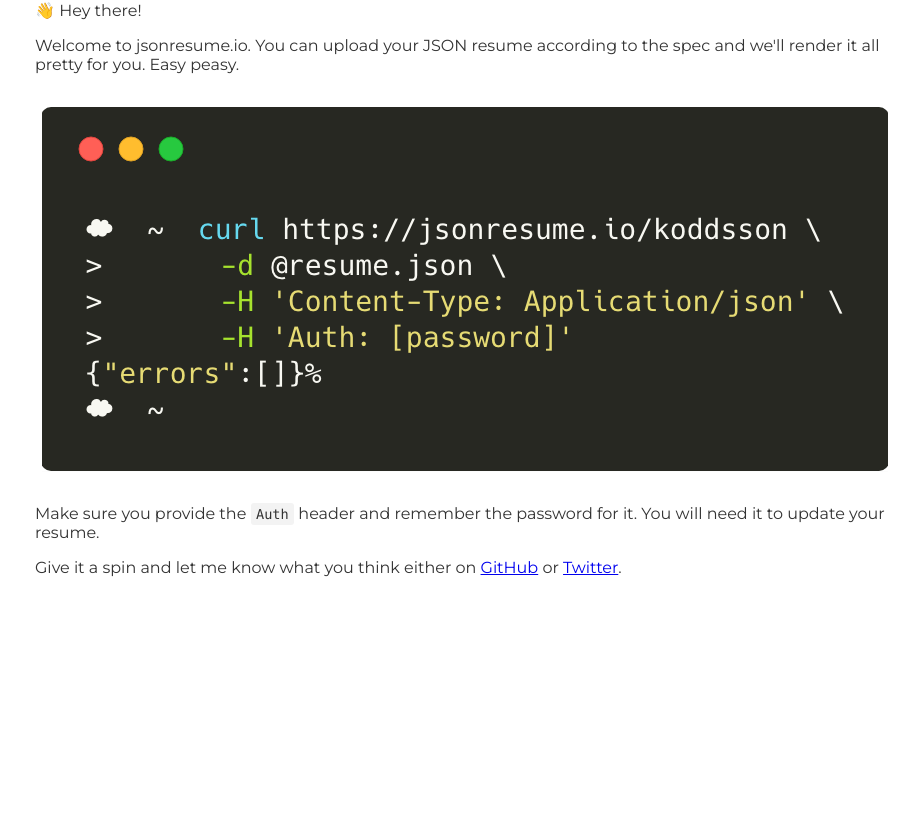
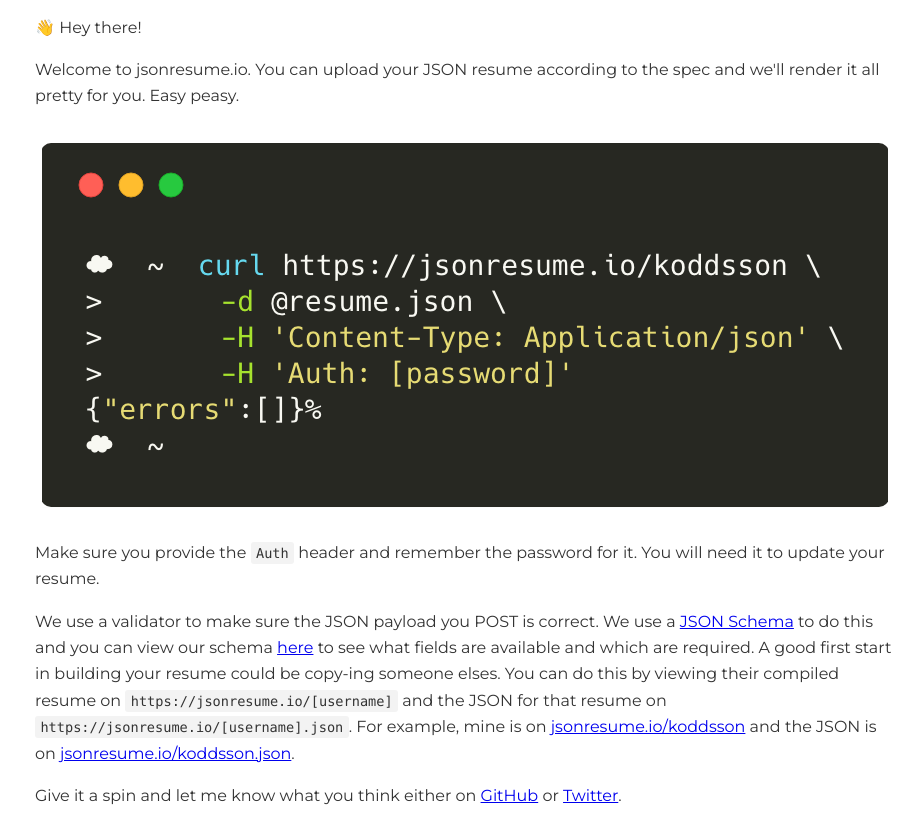
Before and after one commit to koddsson/jsonresume, a website: page site/index.html in a window 1280 px wide. Shown: the part 81-906 px from the top of the page, without its empty margins (175-1097 px from the left). Before the commit the page ends 800 px from the top, so only its background shows below. Drawn offline with Linux system fonts and the light colour scheme; files whose address does not match are found by name.

Commit message:
add info on JSON schema to site

```diff
--- a/site/index.html
+++ b/site/index.html
@@ -11,6 +11,7 @@
       .main {
         max-width: 860px;
         margin: auto;
+        line-height: 1.65;
       }
       img {
         margin: 2em auto;
@@ -34,6 +35,7 @@
       <p>Welcome to jsonresume.io. You can upload your JSON resume according to the spec and we'll render it all pretty for you. Easy peasy.</p>
       <img src="upload.png" />
       <p>Make sure you provide the <code>Auth</code> header and remember the password for it. You will need it to update your resume.</p>
+      <p>We use a validator to make sure the JSON payload you POST is correct. We use a <a href="http://json-schema.org/">JSON Schema</a> to do this and you can view our schema <a href="https://github.com/koddsson/jsonresume/blob/master/schema.json">here</a> to see what fields are available and which are required. A good first start in building your resume could be copy-ing someone elses. You can do this by viewing their compiled resume on <code>https://jsonresume.io/[username]</code> and the JSON for that resume on <code>https://jsonresume.io/[username].json</code>. For example, mine is on <a href="https://jsonresume.io/koddsson">jsonresume.io/koddsson</a> and the JSON is on <a href="https://jsonresume.io/koddsson.json">jsonresume.io/koddsson.json</a>.</p>
       <p>Give it a spin and let me know what you think either on <a href="https://github.com/koddsson/jsonresume">GitHub</a> or <a href="https://twitter.com">Twitter</a>.</p>
     </div>
   </body>
```
